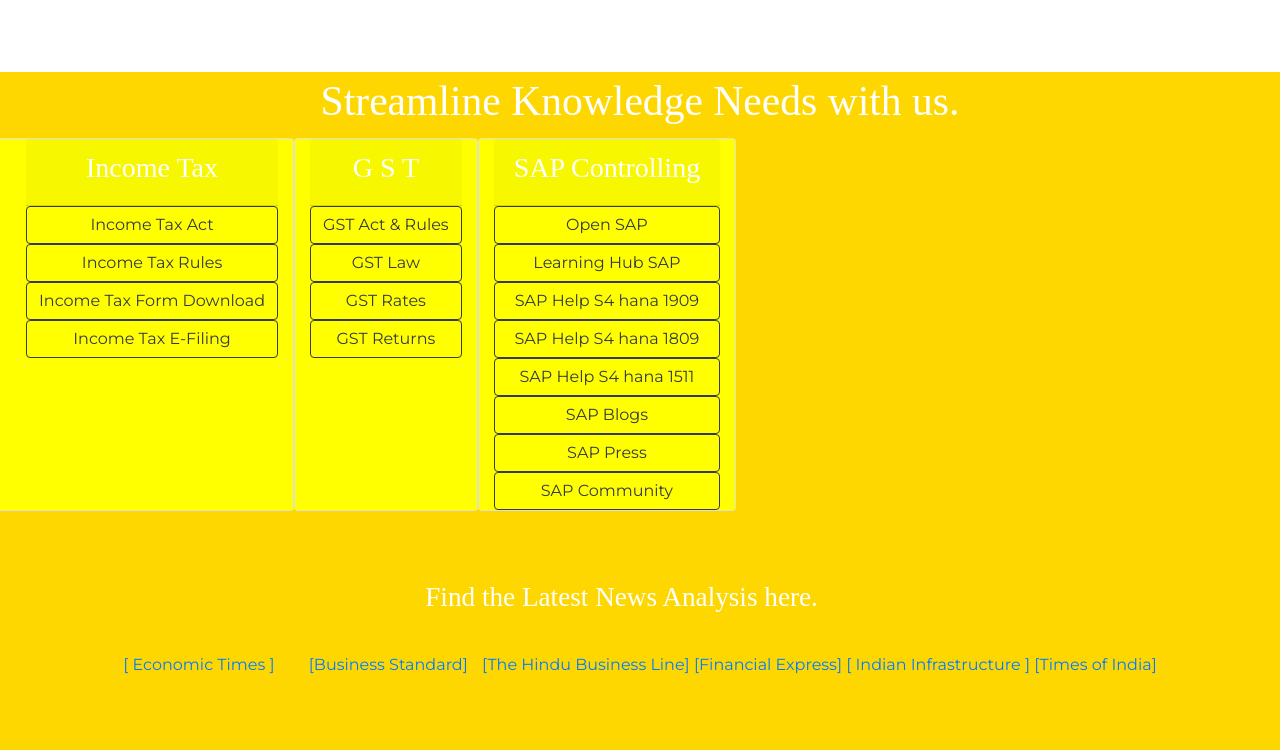
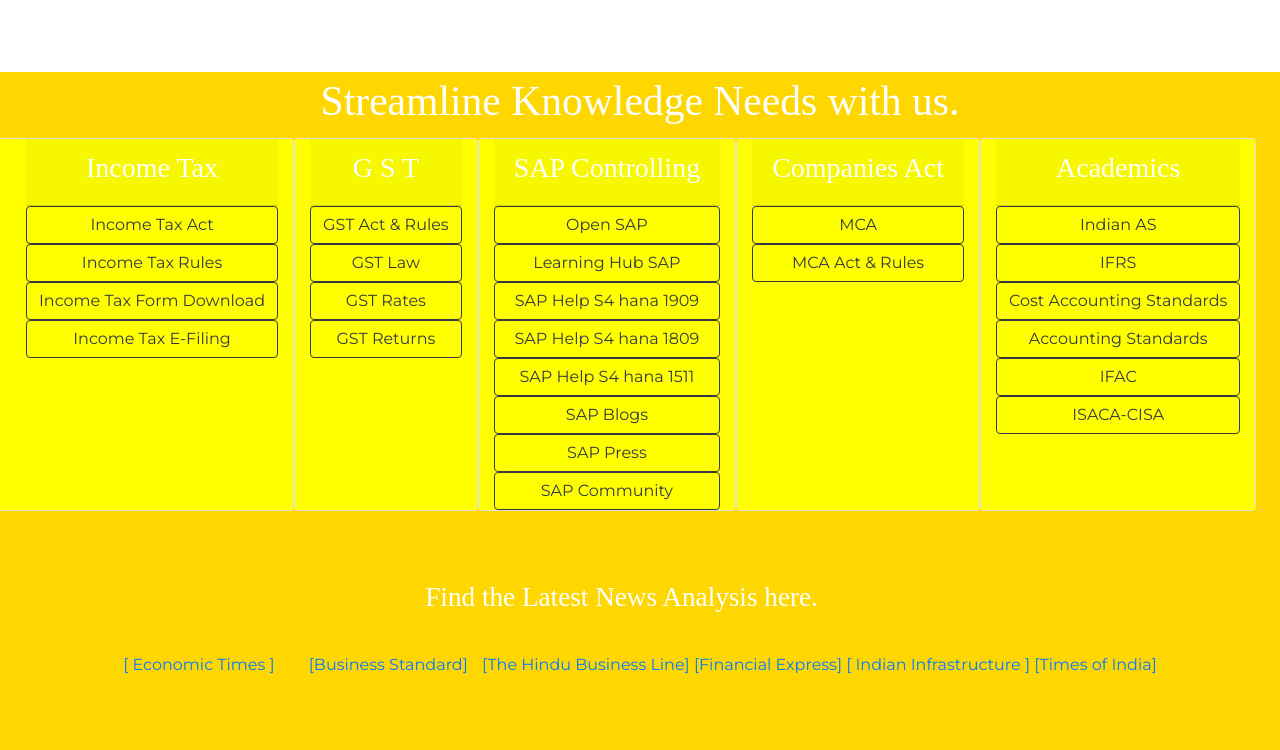
Before and after one commit to samir-ak/ssaka, a plain HTML site: page index.html in a window 1280 px wide. Shown: the part 1600-2350 px from the top of the page. Drawn offline with nearby package versions, Linux system fonts and the light colour scheme.

Commit message:
Update 4 Index file - 9 sep 20

```diff
--- a/index.html
+++ b/index.html
@@ -275,9 +275,31 @@
           <a href="https://blogs.sap.com/"> <button class="btn btn-md btn-block btn-outline-dark" type="button">SAP Blogs</button></a>
           <a href="https://www.sap-press.com/"> <button class="btn btn-md btn-block btn-outline-dark" type="button">SAP Press</button></a>
           <a href="https://www.sap.com/india/community.html"> <button class="btn btn-md btn-block btn-outline-dark" type="button">SAP Community</button></a>
-
         </div>
       </div>
+      <div class="card">
+        <div class="KnowbaseSAP-body col-lg-12 col-md-6">
+          <div class="card-header">
+            <h3>Companies Act</h3>
+          </div>
+          <a href="http://www.mca.gov.in/MinistryV2/homepage.html"> <button class="btn btn-md btn-block btn-outline-dark" type="button">MCA</button></a>
+          <a href="http://www.mca.gov.in/MinistryV2/companiesact2013.html"> <button class="btn btn-md btn-block btn-outline-dark" type="button">MCA Act & Rules</button></a>
+        </div>
+      </div>
+      <div class="card">
+        <div class="KnowbaseSAP-body col-lg-12 col-md-6">
+          <div class="card-header">
+            <h3>Academics</h3>
+          </div>
+          <a href="https://www.icai.org/post/indian-accounting-standards-indas"> <button class="btn btn-md btn-block btn-outline-dark" type="button">Indian AS</button></a>
+          <a href="https://www.ifrs.org/issued-standards/list-of-standards/"> <button class="btn btn-md btn-block btn-outline-dark" type="button">IFRS</button></a>
+          <a href="https://icmai.in/Knowledge-Bank/cas.php"> <button class="btn btn-md btn-block btn-outline-dark" type="button">Cost Accounting Standards</button></a>
+          <a href="https://www.icai.org/post/accounting-standards-as"> <button class="btn btn-md btn-block btn-outline-dark" type="button">Accounting Standards</button></a>
+          <a href="https://www.ifac.org/knowledge-gateway"> <button class="btn btn-md btn-block btn-outline-dark" type="button">IFAC </button></a>
+          <a href="https://www.isaca.org/"> <button class="btn btn-md btn-block btn-outline-dark" type="button">ISACA-CISA</button></a>
+        </div>
+      </div>
+
     </div>
   </section>
 
```
